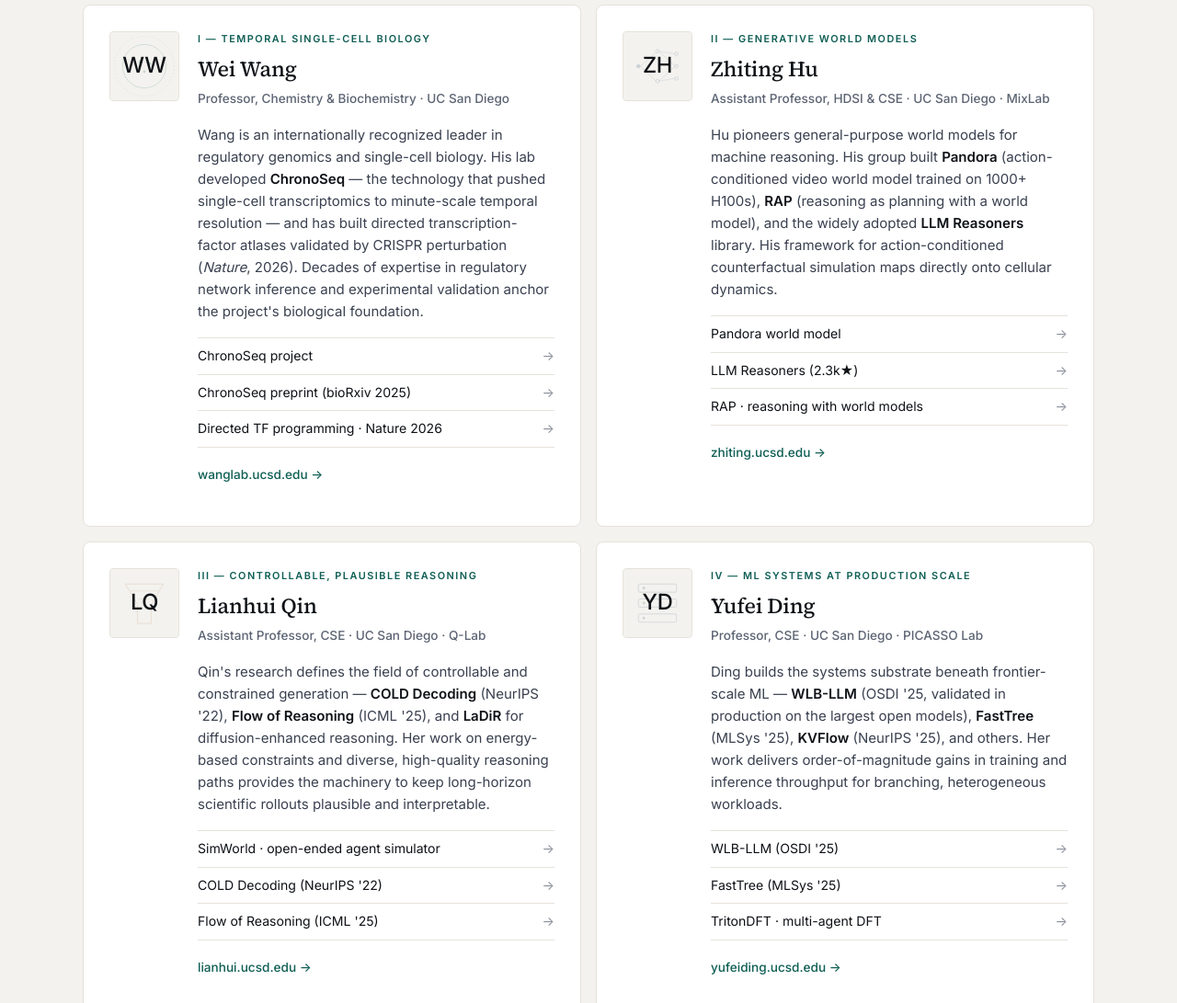
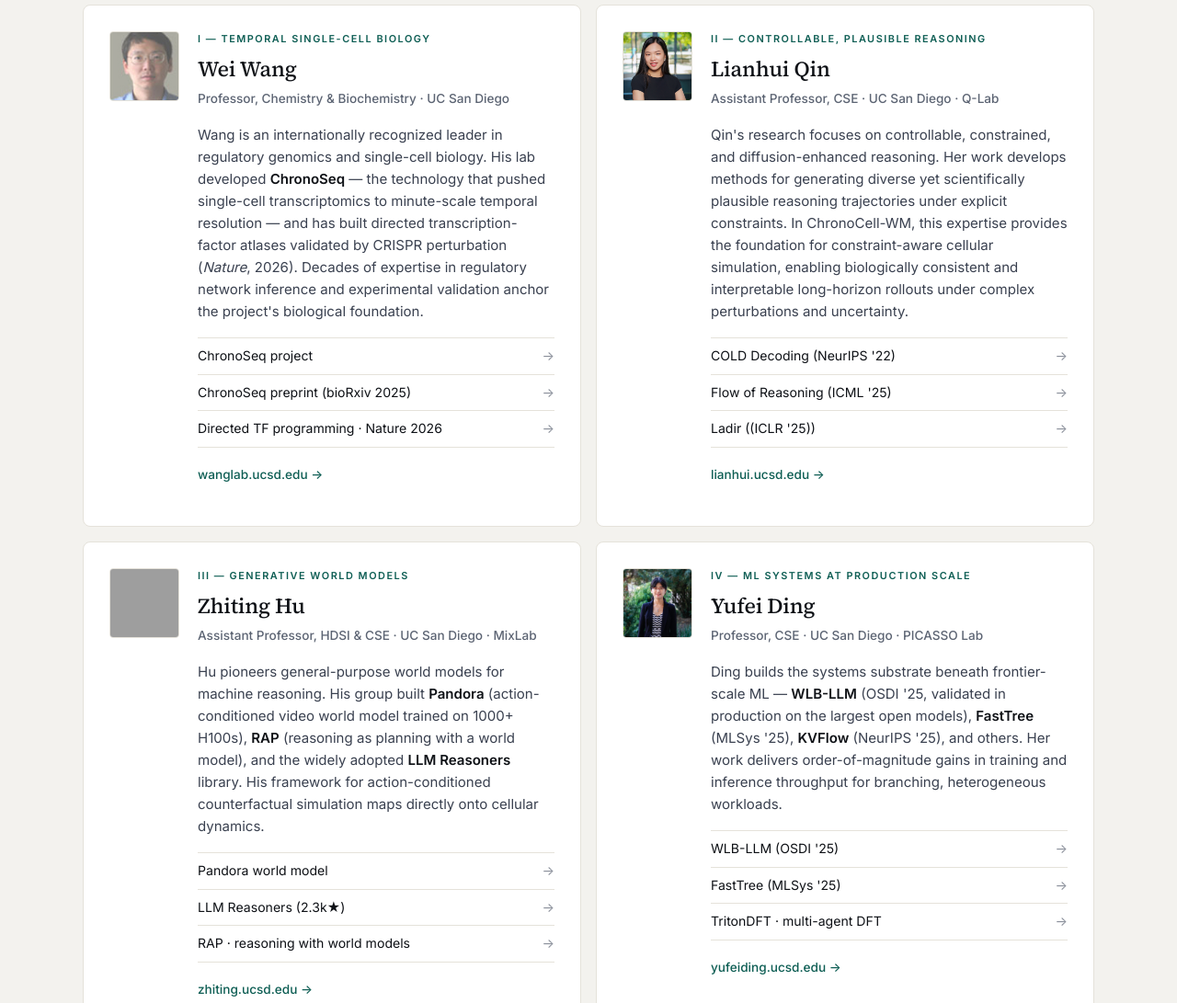
Before and after one commit to ChronoCell-WM/ChronoCell-WM.github.io, a plain HTML site: page index.html in a window 1280 px wide. Shown: the part 4740-5831 px from the top of the page at 92% size. Drawn offline with Linux system fonts and the light colour scheme; grey boxes are pictures that could not be loaded.

Commit message:
Add files via upload

```diff
--- a/index.html
+++ b/index.html
@@ -323,6 +323,22 @@
         <li class="pillar">
           <div class="pillar__icon">
             <svg viewBox="0 0 48 48" aria-hidden="true">
+              <path d="M8 10 L40 10 L30 24 L30 38 L18 38 L18 24 Z" fill="none" stroke="currentColor" stroke-width="1.25" stroke-linejoin="round"/>
+              <path d="M14 16 L34 16" stroke="currentColor" stroke-width=".75" opacity=".5"/>
+              <path d="M19 22 L29 22" stroke="currentColor" stroke-width=".75" opacity=".5"/>
+              <circle cx="24" cy="32" r="1.5" fill="currentColor"/>
+            </svg>
+            <span>II</span>
+          </div>
+          <div>
+            <h3>Controllable, plausible reasoning</h3>
+            <p class="pillar__owner">Q-Lab · <span>Constrained generation &amp; diverse paths</span></p>
+            <p>Energy-based constraints, diverse-path search, and uncertainty calibration that keep long-horizon rollouts on the biological manifold — making the virtual cell interpretable and falsifiable.</p>
+          </div>
+        </li>
+        <li class="pillar">
+          <div class="pillar__icon">
+            <svg viewBox="0 0 48 48" aria-hidden="true">
               <circle cx="10" cy="24" r="3" fill="currentColor"/>
               <circle cx="24" cy="12" r="2.5" fill="none" stroke="currentColor" stroke-width="1.25"/>
               <circle cx="24" cy="36" r="2.5" fill="none" stroke="currentColor" stroke-width="1.25"/>
@@ -331,28 +347,12 @@
               <circle cx="38" cy="34" r="2.5" fill="none" stroke="currentColor" stroke-width="1.25"/>
               <path d="M13 24 L21 13 M13 24 L21 35 M26.5 12 L35.5 14 M26.5 12 L35.5 24 M26.5 36 L35.5 24 M26.5 36 L35.5 34" fill="none" stroke="currentColor" stroke-width="1" opacity=".7"/>
             </svg>
-            <span>II</span>
+            <span>III</span>
           </div>
           <div>
             <h3>Generative world models</h3>
             <p class="pillar__owner">MixLab · <span>Action-conditioned simulation &amp; reasoning</span></p>
             <p>Frontier-scale world models that represent state, action, and transition — proven on video, language, and reasoning tasks, now extended to cellular dynamics and counterfactual rollouts.</p>
-          </div>
-        </li>
-        <li class="pillar">
-          <div class="pillar__icon">
-            <svg viewBox="0 0 48 48" aria-hidden="true">
-              <path d="M8 10 L40 10 L30 24 L30 38 L18 38 L18 24 Z" fill="none" stroke="currentColor" stroke-width="1.25" stroke-linejoin="round"/>
-              <path d="M14 16 L34 16" stroke="currentColor" stroke-width=".75" opacity=".5"/>
-              <path d="M19 22 L29 22" stroke="currentColor" stroke-width=".75" opacity=".5"/>
-              <circle cx="24" cy="32" r="1.5" fill="currentColor"/>
-            </svg>
-            <span>III</span>
-          </div>
-          <div>
-            <h3>Controllable, plausible reasoning</h3>
-            <p class="pillar__owner">Q-Lab · <span>Constrained generation &amp; diverse paths</span></p>
-            <p>Energy-based constraints, diverse-path search, and uncertainty calibration that keep long-horizon rollouts on the biological manifold — making the virtual cell interpretable and falsifiable.</p>
           </div>
         </li>
         <li class="pillar">
@@ -421,20 +421,8 @@
       <div class="team">
 
         <article class="pi" id="wang">
-          <div class="pi__avatar" data-initials="WW" data-role="biology">
-            <svg viewBox="0 0 100 100" aria-hidden="true">
-              <rect width="100" height="100" fill="#F3F2EE"/>
-              <g opacity=".18" stroke="#0E5E54" fill="none">
-                <circle cx="50" cy="50" r="32" stroke-width="1"/>
-                <circle cx="50" cy="50" r="44" stroke-width=".6" stroke-dasharray="2 3"/>
-              </g>
-              <g opacity=".18" fill="#0E5E54">
-                <circle cx="44" cy="44" r="3"/>
-                <circle cx="58" cy="46" r="2.2"/>
-                <circle cx="50" cy="58" r="1.8"/>
-              </g>
-              <text x="50" y="60" text-anchor="middle" font-family="Source Serif 4, Georgia, serif" font-size="32" font-weight="500" fill="#0E1116" letter-spacing="-0.5">WW</text>
-            </svg>
+          <div class="pi__avatar">
+            <img src="assets/pi/wei_wang.png" alt="Wei Wang" loading="lazy"/>
           </div>
           <div class="pi__body">
             <p class="pi__role">I — Temporal single-cell biology</p>
@@ -456,24 +444,31 @@
           </div>
         </article>
 
-        <article class="pi" id="hu">
-          <div class="pi__avatar" data-initials="ZH" data-role="world-model">
-            <svg viewBox="0 0 100 100" aria-hidden="true">
-              <rect width="100" height="100" fill="#F3F2EE"/>
-              <g opacity=".18" stroke="#1F3C6B" fill="none" stroke-width="1">
-                <circle cx="22" cy="50" r="2.5" fill="#1F3C6B"/>
-                <circle cx="50" cy="28" r="2.5"/>
-                <circle cx="50" cy="72" r="2.5"/>
-                <circle cx="78" cy="32" r="2.5"/>
-                <circle cx="78" cy="50" r="2.5"/>
-                <circle cx="78" cy="68" r="2.5"/>
-                <path d="M25 50 L48 30 M25 50 L48 72 M52 28 L76 32 M52 28 L76 50 M52 72 L76 50 M52 72 L76 68" opacity=".7"/>
-              </g>
-              <text x="50" y="60" text-anchor="middle" font-family="Source Serif 4, Georgia, serif" font-size="32" font-weight="500" fill="#0E1116" letter-spacing="-0.5">ZH</text>
-            </svg>
+        <article class="pi" id="qin">
+          <div class="pi__avatar">
+            <img src="assets/pi/lianhui_qin.jpg" alt="Lianhui Qin" loading="lazy"/>
           </div>
           <div class="pi__body">
-            <p class="pi__role">II — Generative world models</p>
+            <p class="pi__role">II — Controllable, plausible reasoning</p>
+            <h3>Lianhui Qin</h3>
+            <p class="pi__title">Assistant Professor, CSE · UC San Diego · Q-Lab</p>
+            <p class="pi__bio">
+              Qin's research focuses on controllable, constrained, and diffusion-enhanced reasoning. Her work develops methods for generating diverse yet scientifically plausible reasoning trajectories under explicit constraints. In ChronoCell-WM, this expertise provides the foundation for constraint-aware cellular simulation, enabling biologically consistent and interpretable long-horizon rollouts under complex perturbations and uncertainty.
+            <ul class="pi__work">
+              <li><a href="https://arxiv.org/abs/2202.11705" target="_blank" rel="noopener">COLD Decoding (NeurIPS '22)</a></li>
+              <li><a href="https://arxiv.org/abs/2406.05673" target="_blank" rel="noopener">Flow of Reasoning (ICML '25)</a></li>
+              <li><a href="https://arxiv.org/pdf/2510.04573" target="_blank" rel="noopener">Ladir ((ICLR '25))</a></li>
+            </ul>
+            <p class="pi__home"><a href="https://lianhui.ucsd.edu/" target="_blank" rel="noopener">lianhui.ucsd.edu →</a></p>
+          </div>
+        </article>
+
+        <article class="pi" id="hu">
+          <div class="pi__avatar">
+            <img src="assets/pi/zhiting_hu.jpg" alt="Zhiting Hu" loading="lazy"/>
+          </div>
+          <div class="pi__body">
+            <p class="pi__role">III — Generative world models</p>
             <h3>Zhiting Hu</h3>
             <p class="pi__title">Assistant Professor, HDSI &amp; CSE · UC San Diego · MixLab</p>
             <p class="pi__bio">
@@ -492,52 +487,9 @@
           </div>
         </article>
 
-        <article class="pi" id="qin">
-          <div class="pi__avatar" data-initials="LQ" data-role="reasoning">
-            <svg viewBox="0 0 100 100" aria-hidden="true">
-              <rect width="100" height="100" fill="#F3F2EE"/>
-              <g opacity=".18" stroke="#A85A2C" fill="none" stroke-width="1">
-                <path d="M22 22 L78 22 L60 52 L60 80 L40 80 L40 52 Z" stroke-linejoin="round"/>
-                <path d="M30 32 L70 32" stroke-width=".7"/>
-                <path d="M42 44 L58 44" stroke-width=".7"/>
-              </g>
-              <text x="50" y="60" text-anchor="middle" font-family="Source Serif 4, Georgia, serif" font-size="32" font-weight="500" fill="#0E1116" letter-spacing="-0.5">LQ</text>
-            </svg>
-          </div>
-          <div class="pi__body">
-            <p class="pi__role">III — Controllable, plausible reasoning</p>
-            <h3>Lianhui Qin</h3>
-            <p class="pi__title">Assistant Professor, CSE · UC San Diego · Q-Lab</p>
-            <p class="pi__bio">
-              Qin's research defines the field of controllable and constrained generation —
-              <strong>COLD Decoding</strong> (NeurIPS '22), <strong>Flow of Reasoning</strong> (ICML '25), and
-              <strong>LaDiR</strong> for diffusion-enhanced reasoning. Her work on energy-based constraints
-              and diverse, high-quality reasoning paths provides the machinery to keep long-horizon scientific
-              rollouts plausible and interpretable.
-            </p>
-            <ul class="pi__work">
-              <li><a href="https://simworld.org/" target="_blank" rel="noopener">SimWorld · open-ended agent simulator</a></li>
-              <li><a href="https://arxiv.org/abs/2202.11705" target="_blank" rel="noopener">COLD Decoding (NeurIPS '22)</a></li>
-              <li><a href="https://arxiv.org/abs/2406.05673" target="_blank" rel="noopener">Flow of Reasoning (ICML '25)</a></li>
-            </ul>
-            <p class="pi__home"><a href="https://lianhui.ucsd.edu/" target="_blank" rel="noopener">lianhui.ucsd.edu →</a></p>
-          </div>
-        </article>
-
         <article class="pi" id="ding">
-          <div class="pi__avatar" data-initials="YD" data-role="systems">
-            <svg viewBox="0 0 100 100" aria-hidden="true">
-              <rect width="100" height="100" fill="#F3F2EE"/>
-              <g opacity=".18" stroke="#1F3C6B" fill="none" stroke-width="1">
-                <rect x="22" y="22" width="56" height="12" rx="2"/>
-                <rect x="22" y="44" width="56" height="12" rx="2"/>
-                <rect x="22" y="66" width="56" height="12" rx="2"/>
-                <circle cx="30" cy="28" r="1.5" fill="#1F3C6B"/>
-                <circle cx="30" cy="50" r="1.5" fill="#1F3C6B"/>
-                <circle cx="30" cy="72" r="1.5" fill="#1F3C6B"/>
-              </g>
-              <text x="50" y="60" text-anchor="middle" font-family="Source Serif 4, Georgia, serif" font-size="32" font-weight="500" fill="#0E1116" letter-spacing="-0.5">YD</text>
-            </svg>
+          <div class="pi__avatar">
+            <img src="assets/pi/yufei_ding.jpeg" alt="Yufei Ding" loading="lazy"/>
           </div>
           <div class="pi__body">
             <p class="pi__role">IV — ML systems at production scale</p>
--- a/styles.css
+++ b/styles.css
@@ -676,6 +676,14 @@
   overflow: hidden;
   background: var(--paper-2);
   border: 1px solid var(--line);
+  flex-shrink: 0;
+}
+.pi__avatar img,
+.pi__avatar svg {
+  width: 100%;
+  height: 100%;
+  object-fit: cover;
+  display: block;
 }
 .pi__role {
   font-family: var(--font-sans);
```
